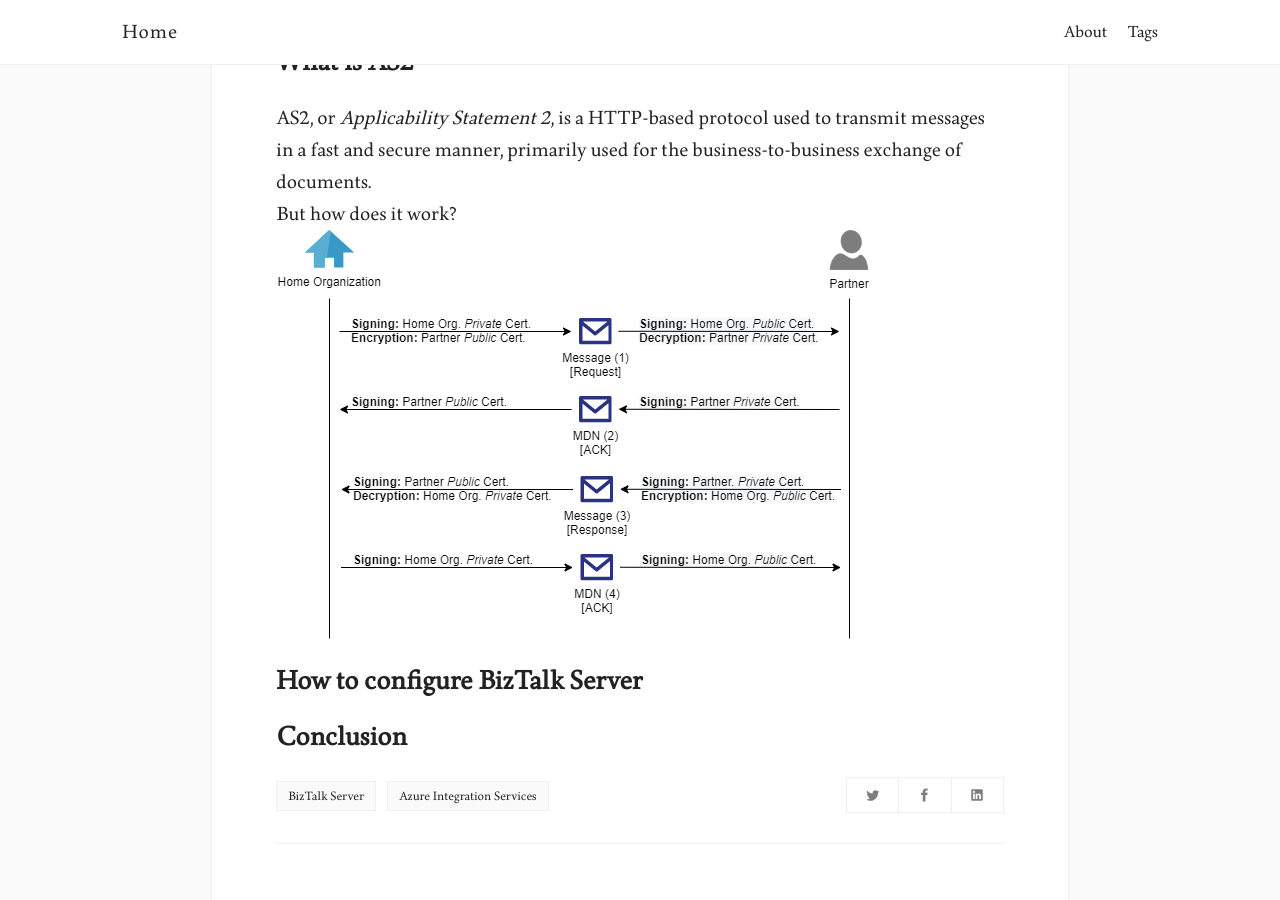
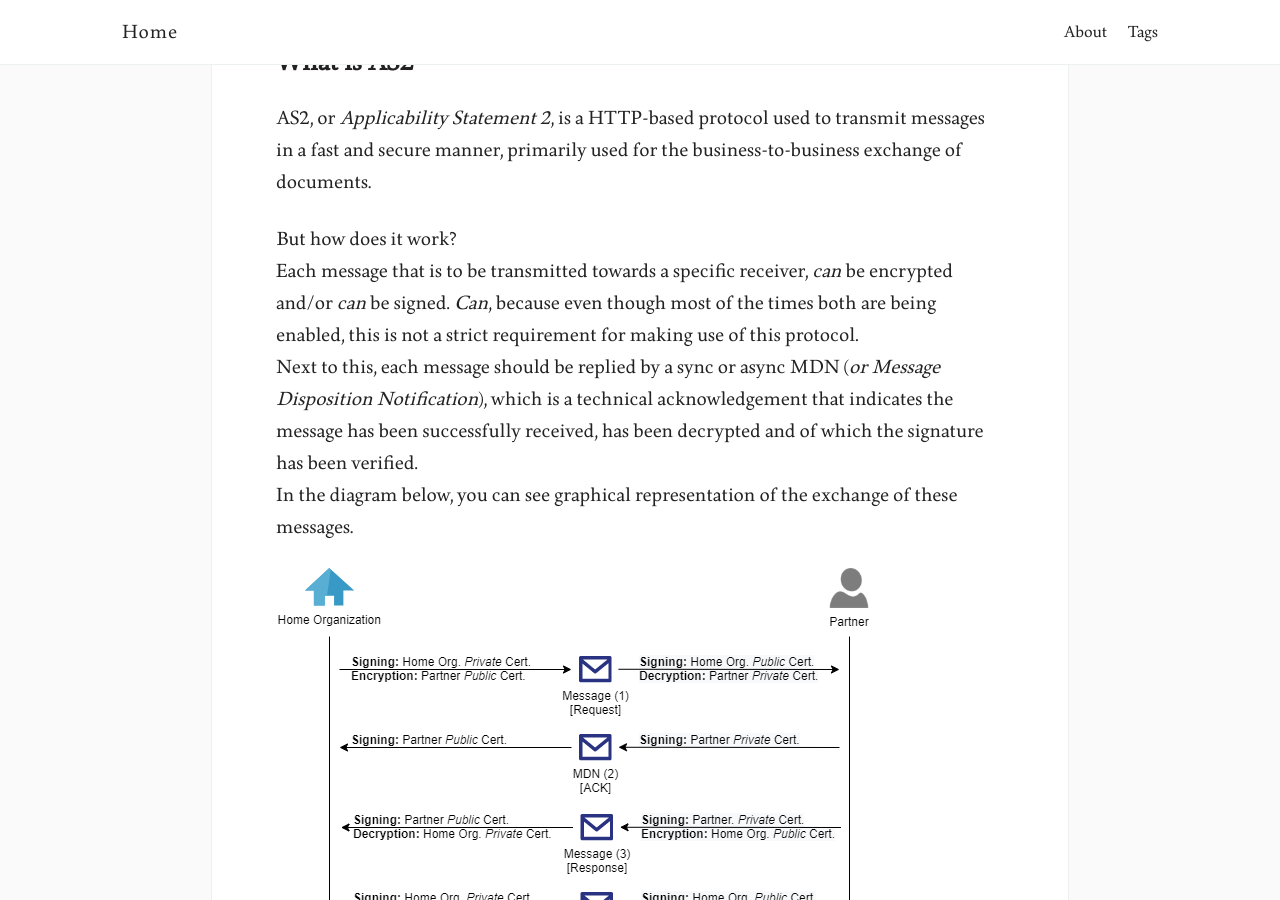
Before and after one commit to mbraekman/mbraekman.github.io, a Jekyll site: the page built from _posts/2021-08-25-AS2 setup.md, in a window 1280 px wide and 900 px high, scrolled down 1161 px. Built offline with Jekyll 4.4.1, drawn with Linux system fonts in a browser that asks for light colours.

Commit message:
wip: setup as2

```diff
--- a/_posts/2021-08-25-AS2 setup.md
+++ b/_posts/2021-08-25-AS2 setup.md
@@ -21,7 +21,12 @@ But before we can dive into the how, let's start with the what; what is the AS2-
 
 ### What is AS2
 AS2, or _Applicability Statement 2_, is a HTTP-based protocol used to transmit messages in a fast and secure manner, primarily used for the business-to-business exchange of documents.
+
 But how does it work?
+Each message that is to be transmitted towards a specific receiver, _can_ be encrypted and/or _can_ be signed. _Can_, because even though most of the times both are being enabled, this is not a strict requirement for making use of this protocol.
+Next to this, each message should be replied by a sync or async MDN (_or Message Disposition Notification_), which is a technical acknowledgement that indicates the message has been successfully received, has been decrypted and of which the signature has been verified.
+In the diagram below, you can see graphical representation of the exchange of these messages.
+
 ![Protocol Overview](../../../../img/posts/as2-setup/protocol-overview.png)
 
 
```
Also changed, not shown: other parts of _posts/2021-08-25-AS2 setup.md (+1 -1 lines).
